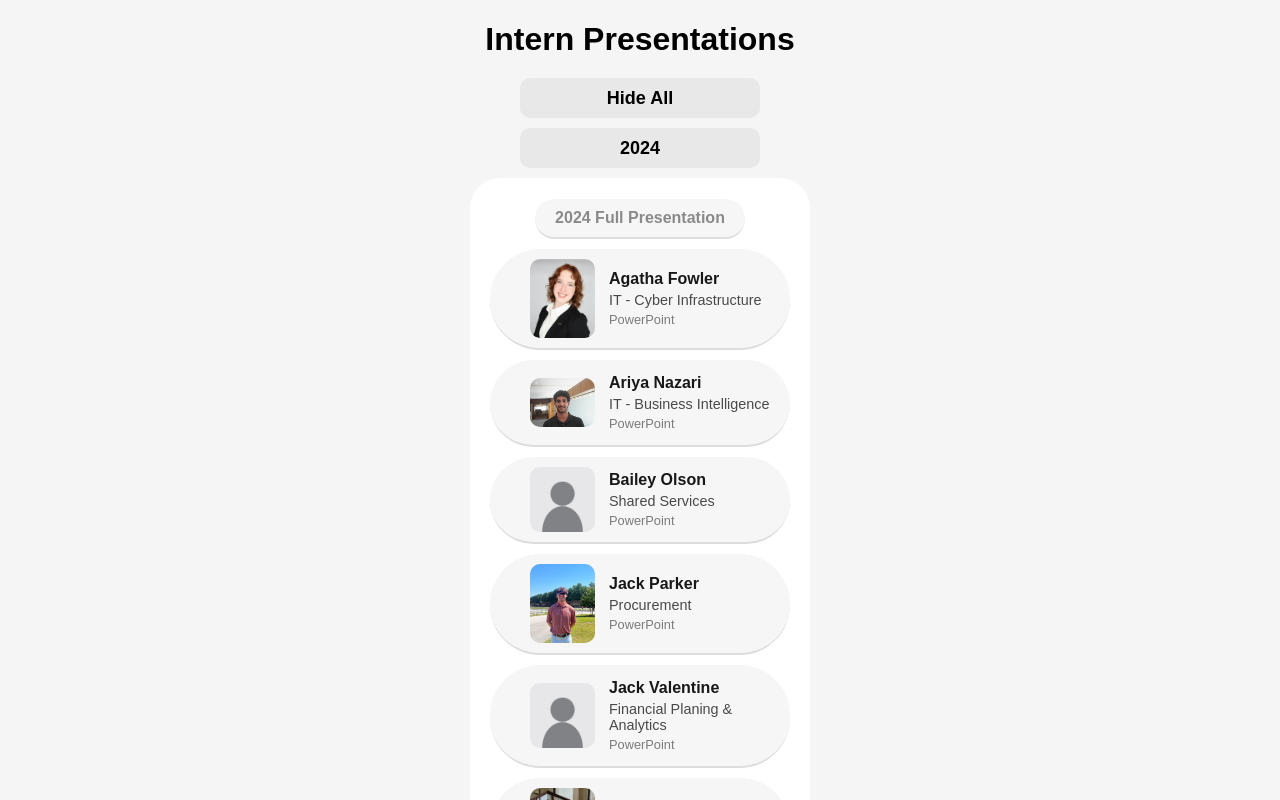
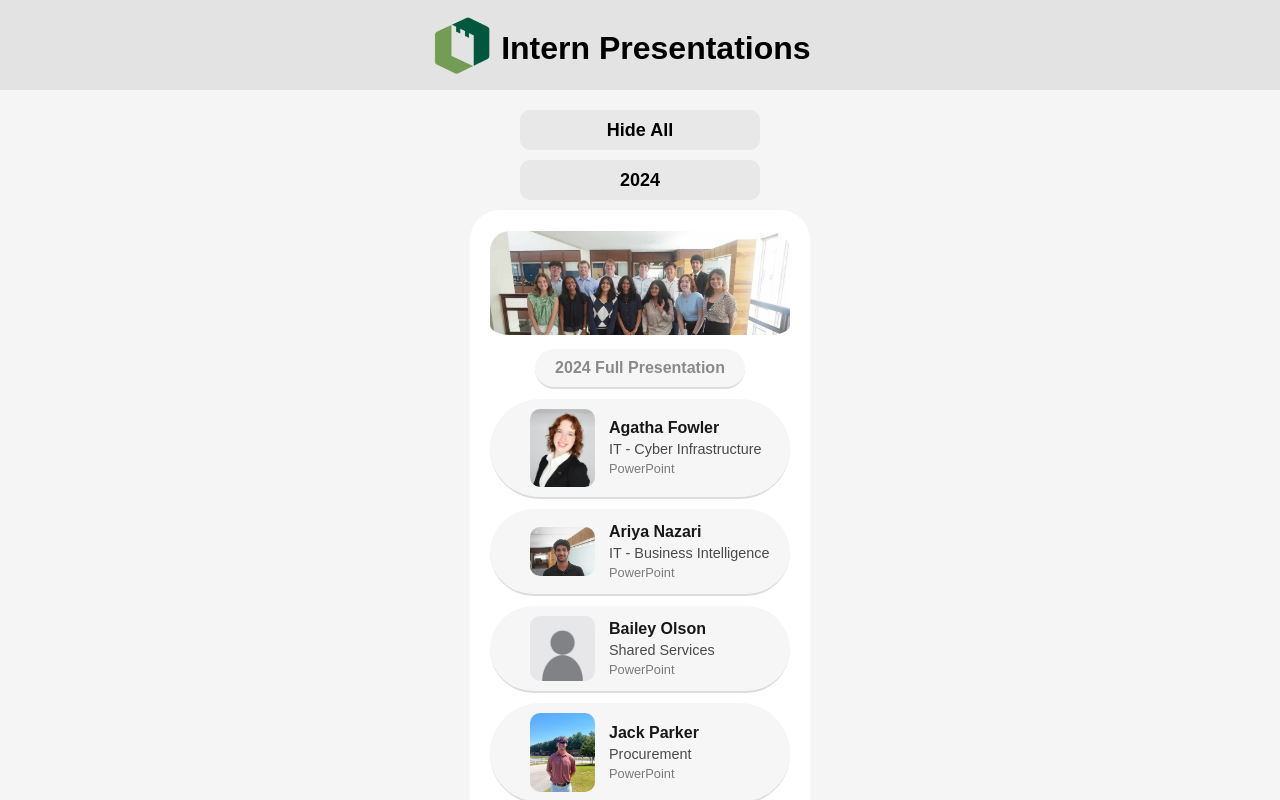
Before and after one commit to APGinturns/InturnsWeb, a plain HTML site: page index.html in a window 1280 px wide. Both pictures are taken after a click on the element "Show All". Shown: the top 800 px of the page. Drawn offline with Linux system fonts and the light colour scheme.

Commit message:
added images and css fix

```diff
--- a/index.html
+++ b/index.html
@@ -9,11 +9,20 @@
 </head>
 <body>
     <div class="content">
+        <div id="topTitle">
+            <img src="images/FullPresentation.png" alt="Logo">
+            <div>
                 <h1>Intern Presentations</h1>
+            </div>
+        </div>
+
         <div class="year" onclick="display('all')">Show All</div>
-        <div class="year" id="btn2024" onclick="display('2024')">2024</div>
+        <div class="year" onclick="display('2024')">2024</div>
         <div class="inturns" id="2024">
             <ul>
+                <div class="groupIMG">
+                    <img src="images/2024Group.jpg" alt="na">
+                </div>
                 <div>
                     <li id="fullLink" onclick="openLink('subPages/viewer.html?name=2024FullPresentation')">
                         <div>
@@ -21,6 +30,7 @@
                         </div>
                     </li>
                 </div>
+                <div>
                     <div>
                         <li onclick="openLink('subPages/viewer.html?name=AgathaFowler')">
                             <img src="images/AgathaFowler.png" alt="Agatha Fowler">
@@ -115,7 +125,7 @@
                         <li onclick="openLink('subPages/viewer.html?name=SamuelLove')">
                             <img src="images/blank.webp" alt="Samue lLove">
                             <div>
-                            <p id="internName">Samue lLove</p>
+                                <p id="internName">Samuel Love</p>
                                 <p id="internTitle">Finance & Accounting</p>
                                 <p id="persType">PowerPoint</p>
                             </div>
@@ -123,7 +133,7 @@
                     </div>
                     <div>
                         <li onclick="openLink('subPages/viewer.html?name=SarahHailu')">
-                        <img src="images/blank.webp" alt="Sarah Hailu">
+                            <img src="images/SarahHailu.JPG" alt="Sarah Hailu">
                             <div>
                                 <p id="internName">Sarah Hailu</p>
                                 <p id="internTitle">Strategic Initiatives</p>
@@ -151,11 +161,16 @@
                             </div>
                         </li>
                     </div>
+                </div>
+
             </ul>
         </div>
-        <div class="year" id="btn2023" onclick="display('2023')">2023</div>
+        <div class="year" onclick="display('2023')">2023</div>
         <div class="inturns" id="2023">
             <ul>
+                <div class="groupIMG">
+                    <img src="images/2023Group.jpg" alt="na">
+                </div>
                 <div>
                     <li id="fullLink" onclick="openLink('subPages/viewer.html?name=2023FullPresentation')">
                         <div>
@@ -163,6 +178,7 @@
                         </div>
                     </li>
                 </div>
+                <div>
                     <div>
                         <li onclick="openLink('subPages/viewer.html?name=RayanFoster')">
                             <img src="images/blank.webp" alt="Rayan Foster">
@@ -264,6 +280,8 @@
                             </div>
                         </li>
                     </div>
+                </div>
+
             </ul>
         </div>
     </div>
--- a/stylesheet.css
+++ b/stylesheet.css
@@ -79,7 +79,7 @@ h1 {
     -ms-user-select: none;
 }
 
-.inturns ul {
+ul {
     list-style: none;
     padding: 0;
 }
@@ -102,6 +102,9 @@ h1 {
     justify-content:center;
     width: fit-content;
     margin: auto;
+    padding-left: 20px;
+    padding-right: 20px;
+
 }
 
 #fullLink p {
@@ -109,9 +112,18 @@ h1 {
     margin: auto;
     display: flex;
     font-size: medium;
-    padding-left: 20px;
-    padding-right: 20px;
+
+    /* padding-left: 20px;
+    padding-right: 20px; */
     color: rgb(138, 138, 138);
+}
+
+.inturns .groupIMG img {
+    max-width: 100%;
+    margin-left: 0px;
+    border-radius: 20px;
+    padding-bottom: 10px;
+
 }
 
 .inturns li:hover {
@@ -162,3 +174,22 @@ h1 {
     text-decoration: underline;
     color: #3b3b3b;
 }
+
+#topTitle {
+    display: flex;
+    justify-content: center;
+    margin-left: -50px;
+    background-color: #e3e3e3;
+    margin-bottom: 20px;
+}
+
+#topTitle img {
+    height: 90px;
+}
+
+#topTitle h1 {
+    margin-top: 30px;
+}
+
+/* #8cc84b
+#ffffff */
```
Also changed, not shown: images/2023Group.jpg (added), images/2024Group.jpg (added), 1 other file. Lines whose indentation alone changed are shown as unchanged.
